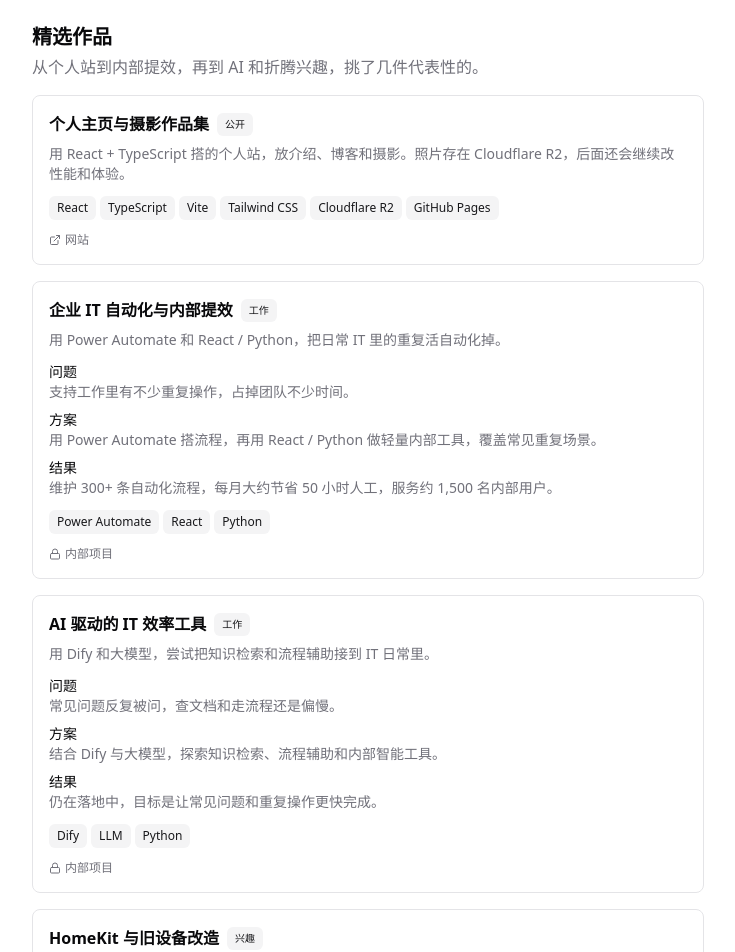
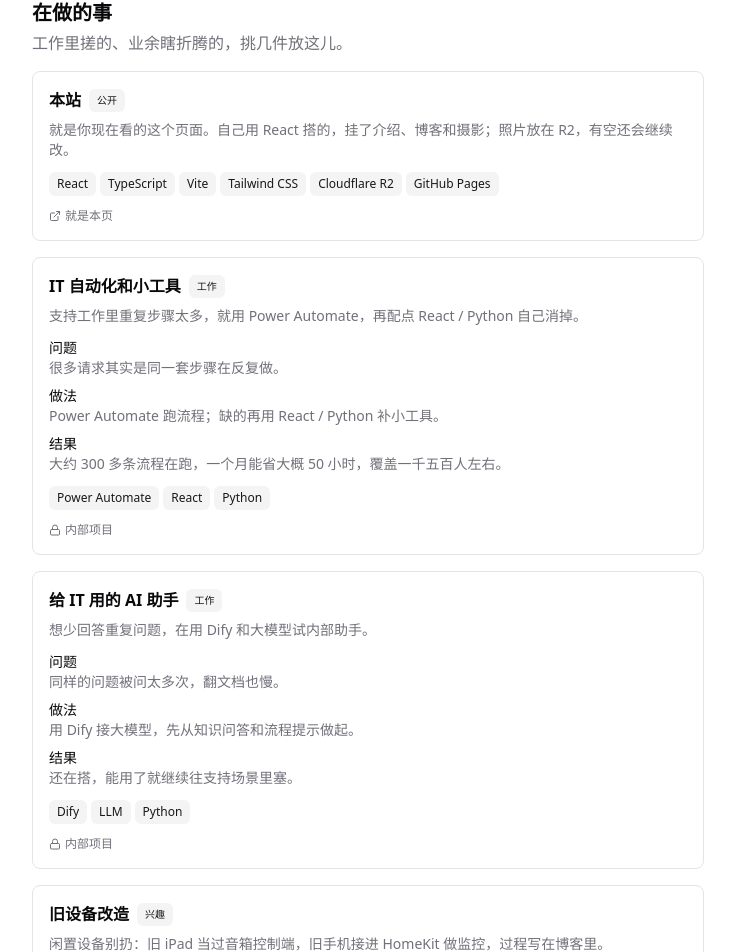
Before and after one commit to hyonelin/hyonelin.github.io, a React (Vite) app: page /resume in a window 1280 px wide. Shown: the part 1191-2143 px from the top of the page, without its empty margins (272-1007 px from the left). Built offline with nearby package versions, Linux system fonts and the light colour scheme.

Commit message:
Rewrite homepage copy to sound less AI and mark this site
Call out the website project as the current page, soften About/work/
project wording, and label the self link as “就是本页”.

Co-authored-by: HYONELIN <hyonelin@hotmail.com>

```diff
--- a/src/components/ProjectCard.tsx
+++ b/src/components/ProjectCard.tsx
@@ -1,7 +1,7 @@
 import { Badge } from './Badge'
 import { ExternalLink, Github, BookOpen, Lock } from 'lucide-react'
 
-export type ProjectLinkType = 'website' | 'source' | 'blog' | 'internal'
+export type ProjectLinkType = 'website' | 'source' | 'blog' | 'internal' | 'current'
 
 interface ProjectCardProps {
   title: string
--- a/src/data/resume.tsx
+++ b/src/data/resume.tsx
@@ -127,7 +127,7 @@ export const DATA = {
   projects: [
     {
       titleKey: "projectInfo.website.title",
-      href: "https://hyonelin.github.io",
+      href: "/",
       descriptionKey: "projectInfo.website.description",
       categoryKey: "projects.category.open",
       technologies: [
@@ -138,7 +138,7 @@ export const DATA = {
         "Cloudflare R2",
         "GitHub Pages",
       ],
-      links: [{ type: "website", href: "https://hyonelin.github.io" }],
+      links: [{ type: "current", href: "/" }],
     },
     {
       titleKey: "projectInfo.automation.title",
--- a/src/i18n/locales/zh.json
+++ b/src/i18n/locales/zh.json
@@ -26,14 +26,15 @@
     "title": "教育背景"
   },
   "projects": {
-    "title": "精选作品",
-    "description": "从个人站到内部提效，再到 AI 和折腾兴趣，挑了几件代表性的。",
+    "title": "在做的事",
+    "description": "工作里搓的、业余瞎折腾的，挑几件放这儿。",
     "website": "网站",
+    "thisSite": "就是本页",
     "source": "源码",
     "blog": "博客",
     "internal": "内部项目",
     "problem": "问题",
-    "solution": "方案",
+    "solution": "做法",
     "impact": "结果",
     "category": {
       "open": "公开",
@@ -42,15 +43,15 @@
     }
   },
   "quickLinks": {
-    "title": "继续了解",
-    "description": "简历写细一点，摄影和博客则更轻松。",
-    "resumeHint": "经历与教育背景",
-    "photoHint": "相册与筛选浏览",
-    "blogHint": "折腾笔记与记录"
+    "title": "别的页面",
+    "description": "简历更全一点；摄影和博客在另外两页。",
+    "resumeHint": "经历和教育",
+    "photoHint": "照片和相册",
+    "blogHint": "折腾笔记"
   },
   "contact": {
     "title": "联系我",
-    "description": "想聊聊技术、摄影或合作，随时发邮件或加微信。"
+    "description": "有事发邮件或加微信就行。"
   },
   "blog": {
     "title": "博客",
@@ -147,7 +148,7 @@
   "profile": {
     "location": "上海, 中国",
     "description": "IT 技术支持工程师 & 软件工程师",
-    "summary": "我是 William Wen，在特斯拉上海做 IT 技术支持。白天处理终端、账号和办公环境相关的问题；空下来会用 Power Automate、React 和 Python，给团队和业务做点自动化和小工具，少干点重复活。最近在试 Dify 和大模型，想看看 AI 能不能真正接进日常 IT 场景。业余拍拍照，也折腾 HomeKit 和旧设备改造。"
+    "summary": "在特斯拉上海做 IT 支持，日常就是电脑、账号、办公环境这些事。空下来会写点 Power Automate，或用 React / Python 给团队做小工具。最近在试 Dify。业余拍照，也爱把旧设备改改当智能家居。"
   },
   "workExperience": {
     "tesla": {
@@ -155,7 +156,7 @@
       "title": "IT 技术支持工程师",
       "location": "上海",
       "start": "2022年4月",
-      "description": "• 为约 1,500 名内部员工提供企业 IT 支持，覆盖终端设备、账号权限、办公软件和基础 IT 服务，并参与 APAC 区域相关协作。\n• 和 IT 团队、业务部门一起梳理支持流程，尽量让问题响应更快、体验更顺。\n• 用 Power Automate 设计并维护 300+ 条自动化流程，减少重复操作，每月大约节省 50 小时人工。\n• 用 React 和 Python 做内部工具和轻量应用，方便 IT 团队和业务同事提高效率。\n• 持续试水 Dify 与大模型在企业 IT 场景的用法，推动知识检索、流程辅助等能力落地。"
+      "description": "• 给大约 1,500 名同事做 IT 支持：电脑、账号、办公软件、基础服务，偶尔也协作 APAC 那边。\n• 和团队、业务一起把支持流程理顺一点，少踩重复坑。\n• 用 Power Automate 搭了 300+ 条流程，重复操作少了，大概每月省 50 小时。\n• 也会用 React / Python 写内部小工具，给支持和业务用。\n• 最近在用 Dify 和大模型试知识问答、流程辅助，还在推进。"
     },
     "dalian": {
       "company": "大连盛捷国际货运代理有限公司",
@@ -196,26 +197,26 @@
   },
   "projectInfo": {
     "website": {
-      "title": "个人主页与摄影作品集",
-      "description": "用 React + TypeScript 搭的个人站，放介绍、博客和摄影。照片存在 Cloudflare R2，后面还会继续改性能和体验。"
+      "title": "本站",
+      "description": "就是你现在看的这个页面。自己用 React 搭的，挂了介绍、博客和摄影；照片放在 R2，有空还会继续改。"
     },
     "automation": {
-      "title": "企业 IT 自动化与内部提效",
-      "description": "用 Power Automate 和 React / Python，把日常 IT 里的重复活自动化掉。",
-      "problem": "支持工作里有不少重复操作，占掉团队不少时间。",
-      "solution": "用 Power Automate 搭流程，再用 React / Python 做轻量内部工具，覆盖常见重复场景。",
-      "impact": "维护 300+ 条自动化流程，每月大约节省 50 小时人工，服务约 1,500 名内部用户。"
+      "title": "IT 自动化和小工具",
+      "description": "支持工作里重复步骤太多，就用 Power Automate，再配点 React / Python 自己消掉。",
+      "problem": "很多请求其实是同一套步骤在反复做。",
+      "solution": "Power Automate 跑流程；缺的再用 React / Python 补小工具。",
+      "impact": "大约 300 多条流程在跑，一个月能省大概 50 小时，覆盖一千五百人左右。"
     },
     "aiAssistant": {
-      "title": "AI 驱动的 IT 效率工具",
-      "description": "用 Dify 和大模型，尝试把知识检索和流程辅助接到 IT 日常里。",
-      "problem": "常见问题反复被问，查文档和走流程还是偏慢。",
-      "solution": "结合 Dify 与大模型，探索知识检索、流程辅助和内部智能工具。",
-      "impact": "仍在落地中，目标是让常见问题和重复操作更快完成。"
+      "title": "给 IT 用的 AI 助手",
+      "description": "想少回答重复问题，在用 Dify 和大模型试内部助手。",
+      "problem": "同样的问题被问太多次，翻文档也慢。",
+      "solution": "用 Dify 接大模型，先从知识问答和流程提示做起。",
+      "impact": "还在搭，能用了就继续往支持场景里塞。"
     },
     "homekit": {
-      "title": "HomeKit 与旧设备改造",
-      "description": "把闲置设备用起来：旧 iPad 改造成音箱控制端，旧手机接入 HomeKit 做监控，并写成实践笔记。"
+      "title": "旧设备改造",
+      "description": "闲置设备别扔：旧 iPad 当过音箱控制端，旧手机接进 HomeKit 做监控，过程写在博客里。"
     }
   }
 }
--- a/src/sections/Projects.tsx
+++ b/src/sections/Projects.tsx
@@ -16,6 +16,8 @@ function linkLabel(
   switch (type) {
     case 'website':
       return t('projects.website')
+    case 'current':
+      return t('projects.thisSite')
     case 'source':
       return t('projects.source')
     case 'blog':
```
Also changed, not shown: src/i18n/locales/en.json (+28 -27 lines).
